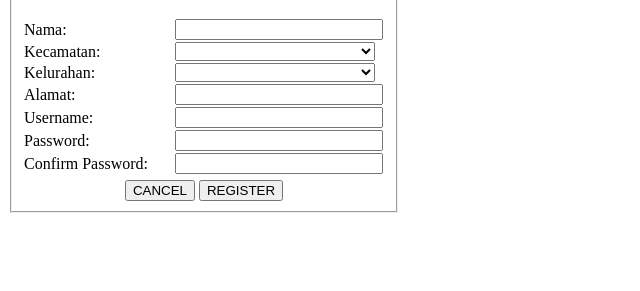
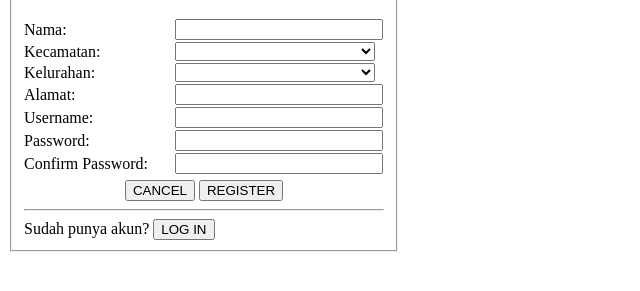
Before and after one commit to GabrielaIvy/tugasKelompok, a plain HTML site: page register.html in a window 1280 px wide. Shown: the part 77-368 px from the top of the page, without its empty margins (0-640 px from the left). Drawn offline with Linux system fonts and the light colour scheme.

Commit message:
Edit register.html

```diff
--- a/register.html
+++ b/register.html
@@ -7,8 +7,8 @@
     <link rel="stylesheet" type="text/css" href="styles.css">
 </head>
 <body>
-    <form id="register_form" action="action.php" method="post">
-        <fieldset>
+    <fieldset>
+        <form id="register_form" action="action.php" method="post">
             <h1>Register</h1>
             <div id="form_container">
                 <label>
@@ -33,7 +33,7 @@
                 </label>
                 <label>
                     <span class="form_label">Password:</span>
-                    <input class="form_control" type="password" name="password1" required>
+                    <input class="form_control" type="password" name="password1" minlength="8" required>
                 </label>
                 <label>
                     <span class="form_label">Confirm Password:</span>
@@ -41,10 +41,19 @@
                 </label>
                 <div class="center_button">
                     <input type="button" name="cancel" value="CANCEL">
-                    <input type="button" name="register" value="REGISTER">
+                    <input type="submit" name="register" value="REGISTER">
                 </div>
             </div>
-        </fieldset>
-    </form>
+        </form>
+        <hr>
+        <div id="log_in">
+            <label>
+                Sudah punya akun?
+                <a href="login.html">
+                <button>LOG IN</button>
+                </a>
+            </label>
+        </div>
+    </fieldset>
 </body>
 </html>
```
